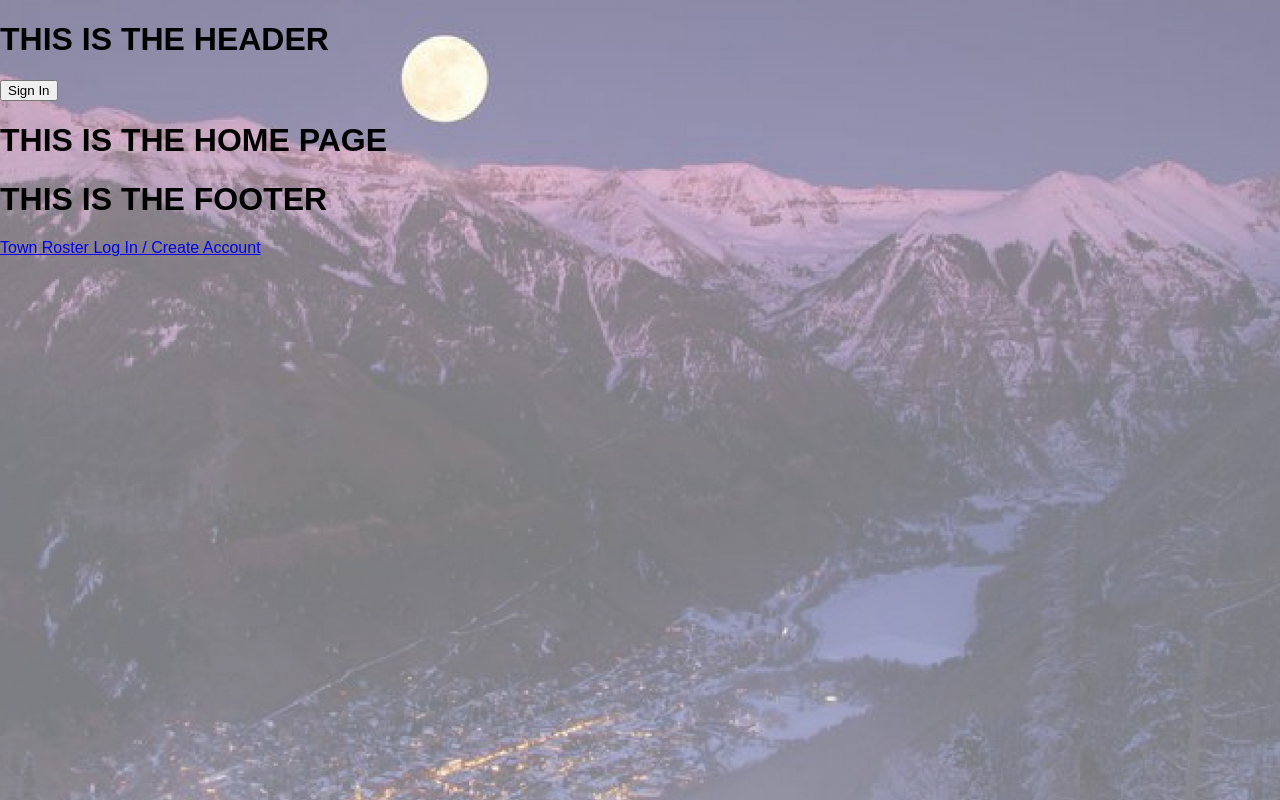
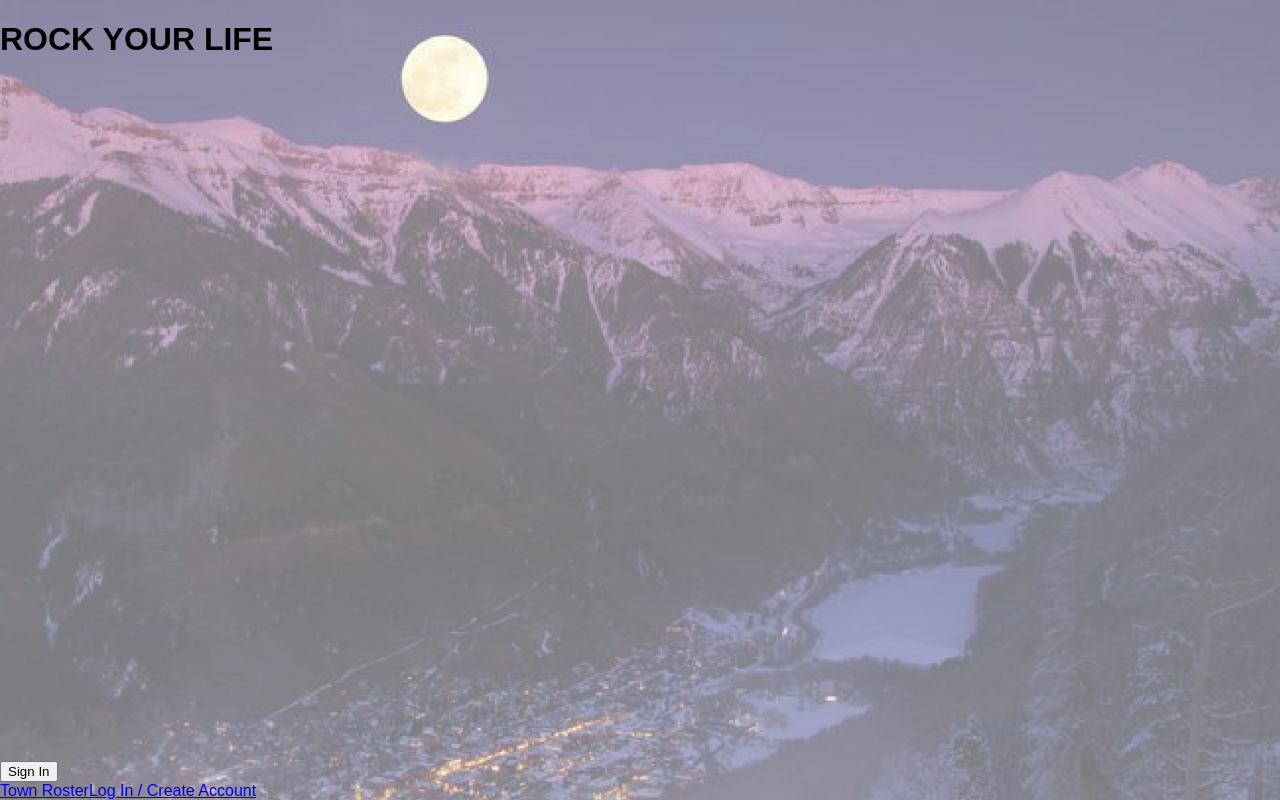
Before and after one commit to ebhinch/project_four, a React (Create React App) app in the folder client/: page / in a window 1280 px wide. Built offline with nearby package versions, Linux system fonts and the light colour scheme.

Commit message:
created 'sticky footer' so footer stays at bottom of screen. removed header component because it was now empty

```diff
--- a/client/src/App.js
+++ b/client/src/App.js
@@ -10,7 +10,6 @@ import SignUpLogIn from "./components/SignUpLogIn"
 import CreateComment from "./components/comment/CreateComment"
 import { clearAuthTokens, saveAuthTokens, setAxiosDefaults, userIsLoggedIn } from "./util/SessionHeaderUtil"
 import IndividualEvent from "./components/event/IndividualEvent"
-import Header from "./components/Header"
 import Footer from "./components/Footer"
 import styled from 'styled-components'
 import { injectGlobal } from 'styled-components'
@@ -23,6 +22,16 @@ injectGlobal`
     background-size: cover;
     background-attachment: fixed;
 }`
+
+const AppBody = styled.div`
+  display: flex;
+  flex-direction: column;
+  min-height: 100vh;
+`
+
+const SwitchBody = styled.div`
+  flex: 1 0 auto;
+`
 
 class App extends Component {
   state = {
@@ -108,10 +117,7 @@ class App extends Component {
   }
 
 
-
   render() {
-
-
 
     const SignUpLogInComponent = () => (
       <SignUpLogIn
@@ -123,16 +129,9 @@ class App extends Component {
 
     return (
       <Router>
-        <div>
-          {this.state.redirectToSignIn ? (<Redirect to="/login" />) : null}
+        <AppBody>
 
-          <div>
-            <Header />
-            { this.state.signedIn ?
-                <button onClick={this.signOut}>sign out</button>
-                : <button onClick={this.takeToLogin}>Sign In</button>
-            }
-
+          <SwitchBody>
             <Switch>
               <Route exact path="/" component={HomePage} />
               <Route exact path="/towns" component={TownList} />
@@ -140,11 +139,20 @@ class App extends Component {
               <Route exact path="/login" render={SignUpLogInComponent} />
               <Route exact path="/towns/:townId/events/:eventId" component={IndividualEvent} />
             </Switch>
+          </SwitchBody>
+          {this.state.redirectToSignIn ? (<Redirect to="/login" />) : null}
+
+          <div>
+
+            {this.state.signedIn ?
+              <button onClick={this.signOut}>Sign Out</button>
+              : <button onClick={this.takeToLogin}>Sign In</button>
+            }
 
             <Footer />
 
           </div>
-        </div>
+        </AppBody>
       </Router>
     );
   }
--- a/client/src/components/Footer.js
+++ b/client/src/components/Footer.js
@@ -1,15 +1,20 @@
 import React from 'react';
 import { Link } from 'react-router-dom'
 import SignUpLogIn from "./SignUpLogIn"
+import styled from 'styled-components'
 
+const StyledFooter = styled.div`
+    display: flex;
+    flex-direction: row;
+`
 
 const Footer = () => {
     return (
-        <div>
-            <h1>THIS IS THE FOOTER</h1>
+        <StyledFooter>
+
             <Link to={"/towns"}>Town Roster </Link>
             <Link to={"/login"}>Log In / Create Account</Link>
-        </div>
+        </StyledFooter>
     );
 };
 
--- a/client/src/components/Header.js
+++ b/client/src/components/Header.js
@@ -3,7 +3,7 @@ import React from 'react';
 const Header = () => {
     return (
         <div>
-            <h1>THIS IS THE HEADER</h1>
+
         </div>
     );
 };
--- a/client/src/components/HomePage.js
+++ b/client/src/components/HomePage.js
@@ -5,7 +5,7 @@ import React from 'react';
 const HomePage = (props) => {
     return (
         <div>
-            <h1>THIS IS THE HOME PAGE</h1>
+            <h1>ROCK YOUR LIFE</h1>
         </div>
     );
 };
```
